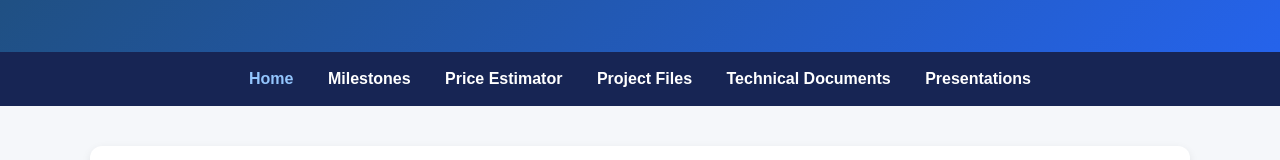
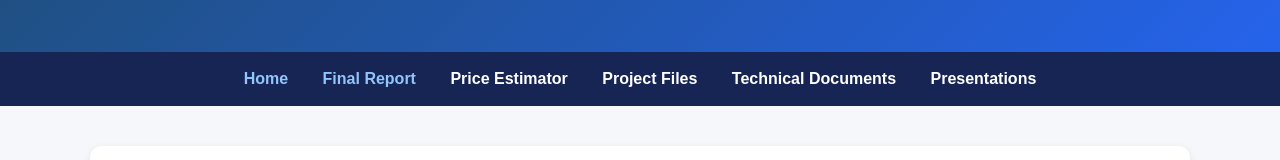
Before and after one commit to AustinWG47/Insight_Works, a plain HTML site: page index.html in a window 1280 px wide. Shown: the part 125-285 px from the top of the page. Drawn offline with Linux system fonts and the light colour scheme.

Commit message:
Update navigation links in index.html

```diff
--- a/index.html
+++ b/index.html
@@ -14,7 +14,7 @@
 
 <nav>
     <a href="index.html" class="active">Home</a>
-    <a href="milestones.html">Milestones</a>
+    <a href="report.html" class="active">Final Report</a>
     <a href="estimator.html">Price Estimator</a>
     <a href="project-files.html">Project Files</a>
     <a href="technical-docs.html">Technical Documents</a>
```
